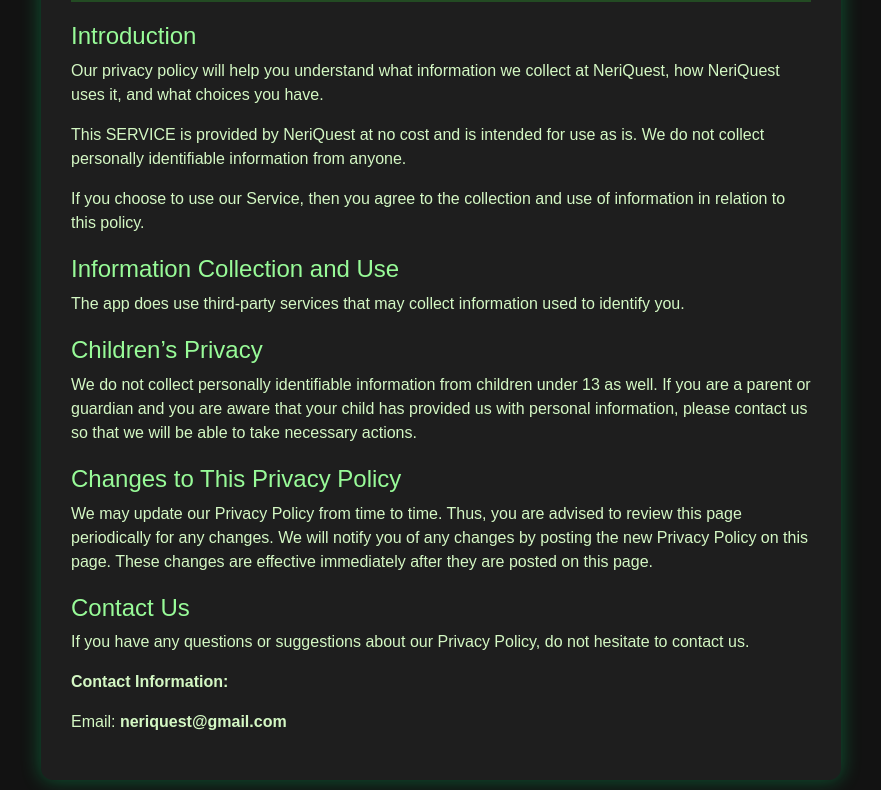
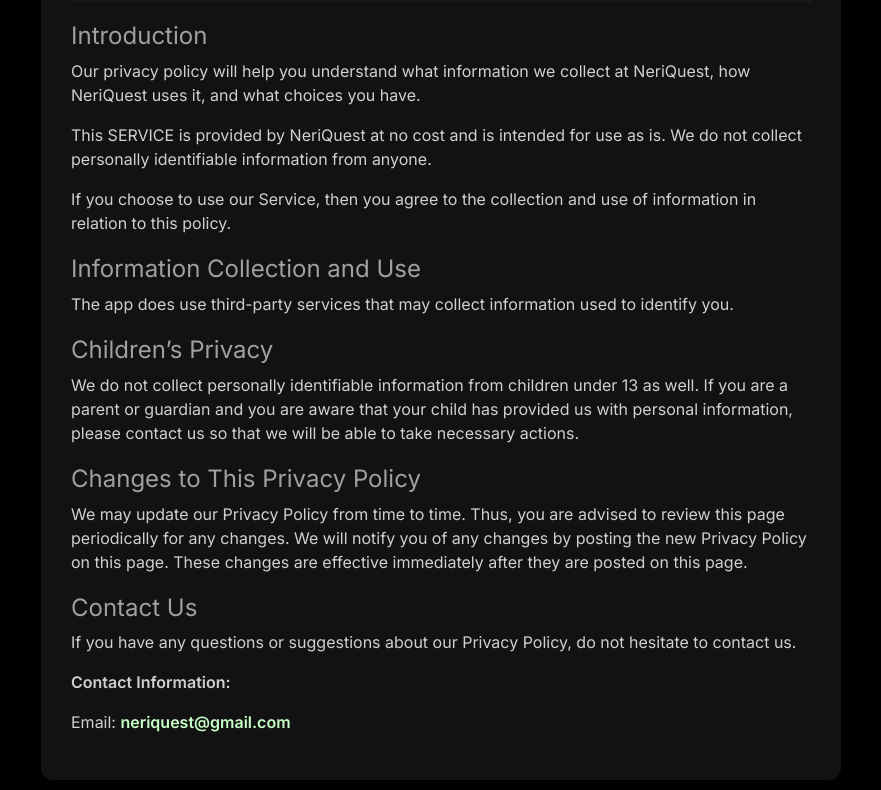
Before and after one commit to NeriQuest/neriquest.github.io, a plain HTML site: page privacypolicy/index.html in a window 1280 px wide. Shown: the part 134-924 px from the top of the page, without its empty margins (199-1080 px from the left). Drawn offline with nearby package versions, Linux system fonts and the light colour scheme.

Commit message:
Update index.html

```diff
--- a/privacypolicy/index.html
+++ b/privacypolicy/index.html
@@ -5,42 +5,43 @@
     <title>Privacy Policy - NeriQuest</title>
     <link rel="stylesheet" href="https://cdn.jsdelivr.net/npm/bootstrap@5.3.0/dist/css/bootstrap.min.css">
     <style>
-        body {
-            background-color: #121212;
-            color: #d4f8c4;
-            font-family: 'Poppins', sans-serif;
+        @import url('https://fonts.googleapis.com/css2?family=Inter:wght@300;400;600&display=swap');body {
+        background-color: #000000;
+        color: #e0e0e0;
+        font-family: 'Inter', sans-serif;
     }
     .container {
         max-width: 800px;
         margin: 50px auto;
-            background: #1e1e1e;
+        background: #121212;
         padding: 30px;
         border-radius: 12px;
-            box-shadow: 0 0 20px rgba(0, 255, 128, 0.3);
     }
     h2 {
-            color: #32cd32;
+        color: #c8ffc8;
         text-align: center;
-            font-weight: bold;
+        font-weight: 600;
     }
     h4 {
-            color: #98fb98;
+        color: #a0a0a0;
         margin-top: 20px;
     }
     p, a {
-            color: #d4f8c4;
+        color: #d0d0d0;
     }
     a {
         text-decoration: none;
-            font-weight: bold;
+        font-weight: 600;
+        color: #c8ffc8;
     }
     a:hover {
-            color: #32cd32;
+        color: #80ff80;
     }
     hr {
-            border: 1px solid #32cd32;
+        border: 1px solid #303030;
     }
 </style>
+
 </head>
 <body>
     <div class="container">
```
Lines whose indentation alone changed are shown as unchanged.
